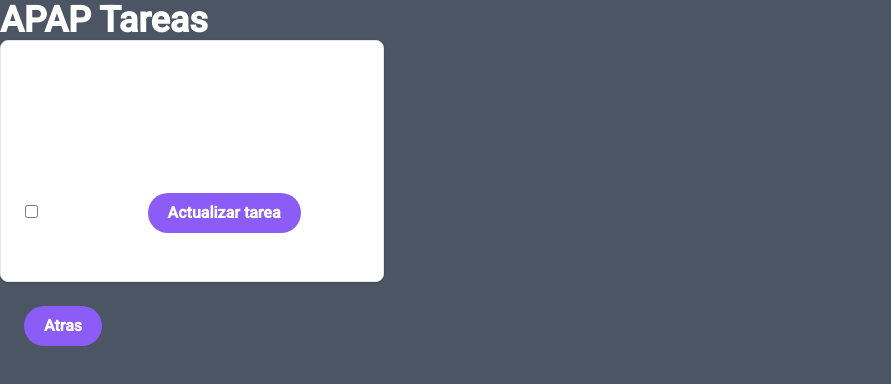
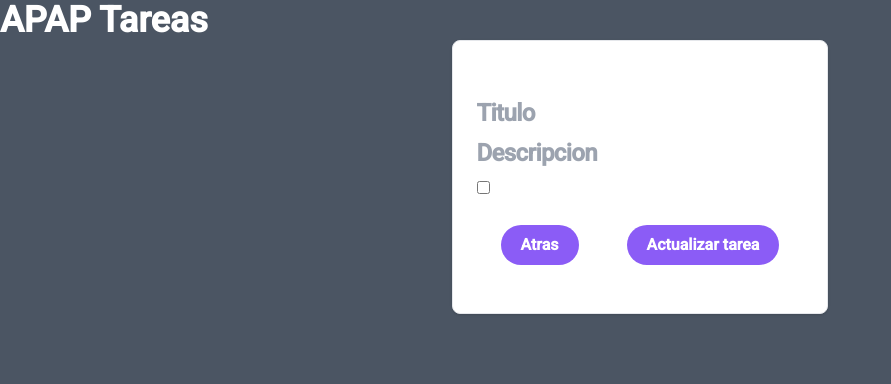
Before and after one commit to xryan0512/tasksCRUD, an Angular app: page /update/1 in a window 1280 px wide. Shown: the top 384 px of the page, without its empty margins (0-891 px from the left). Built offline with nearby package versions, Linux system fonts and the light colour scheme; no server answers.

Commit message:
update desing update task

```diff
--- a/src/app/pages/update-task/update-task.component.html
+++ b/src/app/pages/update-task/update-task.component.html
@@ -1,13 +1,28 @@
+<div class="flex justify-center">
   <div
     class="max-w-sm p-6 bg-white text-white border border-gray-200 rounded-lg shadow dark:bg-gray-800 dark:border-gray-700"
   >
-  <h1>Editar Tarea:</h1>
+    <h1 class="text-2xl text-white dark:text-white">Editar Tarea:</h1>
 
-  <h5 class="mb-2 text-2xl font-bold tracking-tight text-white dark:text-white">
-    <input class="text-black" type="text" [(ngModel)]="task.title" />
+    <h5
+      class="mb-2 text-2xl font-bold tracking-tight text-white dark:text-white"
+    >
+      <input
+        class="text-black"
+        type="text"
+        [(ngModel)]="task.title"
+        placeholder="Titulo"
+      />
     </h5>
-  <h5 class="mb-2 text-2xl font-bold tracking-tight text-white dark:text-white">
-    <input class="text-black" type="text" [(ngModel)]="task.description" />
+    <h5
+      class="mb-2 text-2xl font-bold tracking-tight text-white dark:text-white"
+    >
+      <input
+        class="text-black"
+        type="text"
+        [(ngModel)]="task.description"
+        placeholder="Descripcion"
+      />
     </h5>
 
     <input
@@ -18,6 +33,8 @@
     />
     Completed
 
+    <div class="flex justify-between">
+      <app-back-btn></app-back-btn>
       <button
         class="m-6 py-2 px-5 bg-violet-500 text-white font-semibold rounded-full"
         (click)="saveTask(task)"
@@ -25,5 +42,5 @@
         Actualizar tarea
       </button>
     </div>
-
-<app-back-btn></app-back-btn>
+  </div>
+</div>
```
Lines whose indentation alone changed are shown as unchanged.
